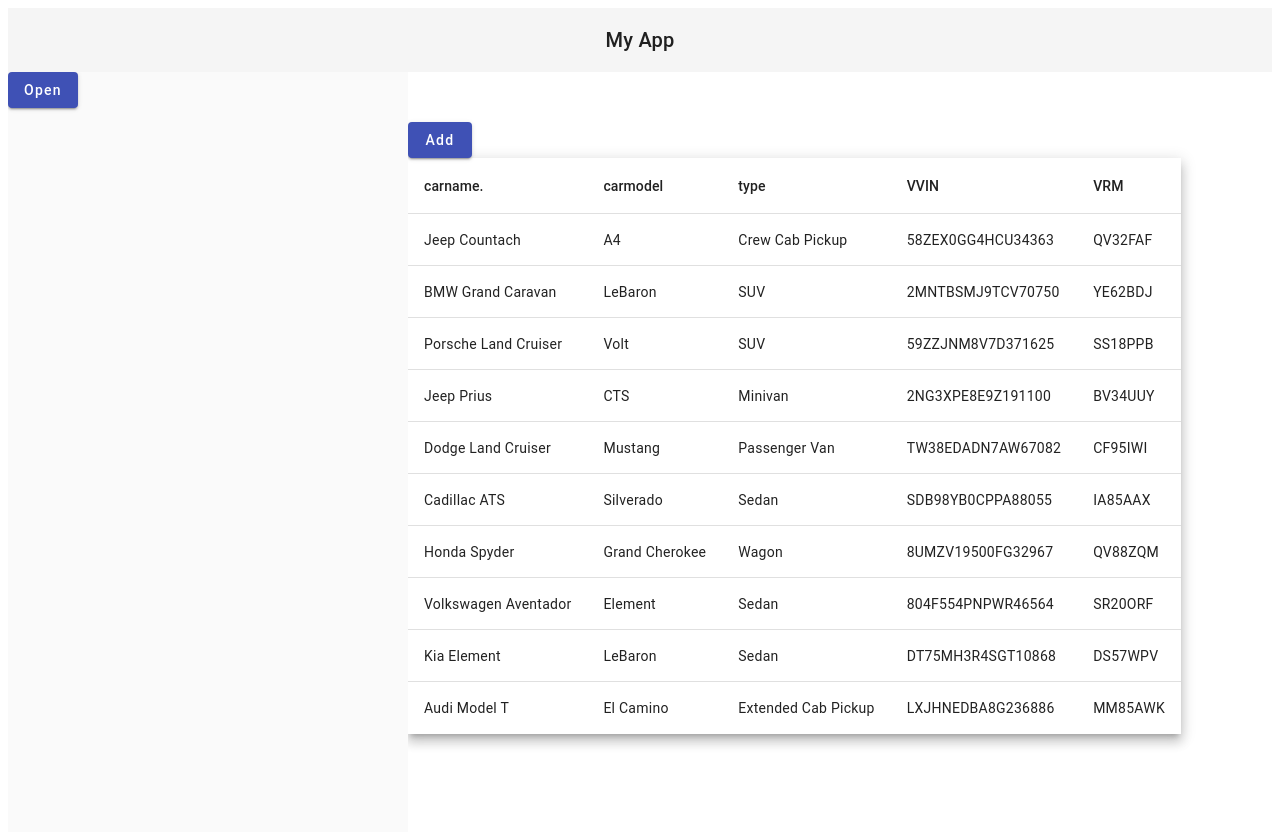
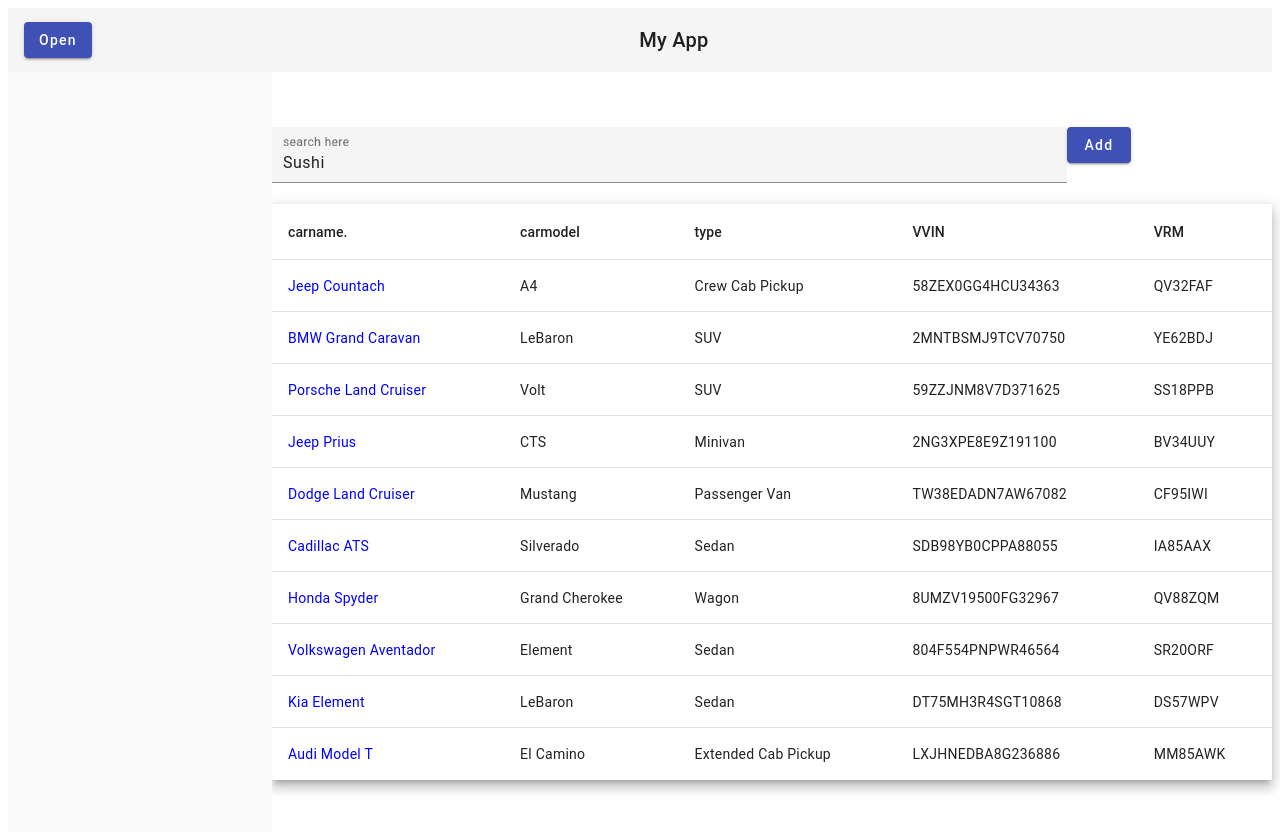
Before and after one commit to Tarunkumarchelumalla/angular-material-ex-2, an Angular app: page /child1 in a window 1280 px wide. Shown: the top 832 px of the page. Built offline with nearby package versions, Linux system fonts and the light colour scheme.

Commit message:
6 files modified

```diff
--- a/src/app/app.component.html
+++ b/src/app/app.component.html
@@ -1,4 +1,7 @@
 <mat-toolbar>
+  <button mat-raised-button color="primary" (click)="opened = !opened">
+    Open
+  </button>
   <div class="mat-tool">
     <span>My App</span>
   </div>
@@ -34,9 +37,6 @@
         >
       </mat-list>
     </mat-sidenav>
-    <button mat-raised-button color="primary" (click)="opened = !opened">
-      Open
-    </button>
   </mat-sidenav-container>
 
   <div class="div-outlet">
--- a/src/app/listview1/listview1.component.css
+++ b/src/app/listview1/listview1.component.css
@@ -1,4 +1,19 @@
-.top-container{
+.top-container {
   width: 100%;
   height: 100vh;
 }
+.ok {
+  width: 1000px;
+}
+.anchor {
+  color: blue;
+}
+.div-btn {
+  display: flex;
+  padding: 5px;
+  float: right;
+  width: 100%;
+}
+.search {
+  width: 80%;
+}
--- a/src/app/listview1/listview1.component.html
+++ b/src/app/listview1/listview1.component.html
@@ -1,9 +1,20 @@
 <div class="top-container">
   <div class="div-btn">
-    <button mat-raised-button color="primary" (click)="create()">Add</button>
+    <mat-form-field class="example-full-width search">
+      <mat-label>search here</mat-label>
+      <input class="search" matInput placeholder="Ex. Pizza" value="Sushi" />
+    </mat-form-field>
+    <button
+      class="div-btn2"
+      mat-raised-button
+      color="primary"
+      (click)="create()"
+    >
+      Add
+    </button>
   </div>
 
-  <table mat-table [dataSource]="cardata" class="mat-elevation-z8">
+  <table mat-table [dataSource]="cardata" class="mat-elevation-z8 ok">
     <!--- Note that these columns can be defined in any order.
           The actual rendered columns are set as a property on the row definition" -->
 
@@ -11,7 +22,7 @@
     <ng-container matColumnDef="carname">
       <th mat-header-cell *matHeaderCellDef>carname.</th>
       <td mat-cell *matCellDef="let element">
-        <a (click)="onclick(element)">{{ element.carname }}</a>
+        <a class="anchor" (click)="onclick(element)">{{ element.carname }}</a>
       </td>
     </ng-container>
 
--- a/src/app/listview2/listview2.component.ts
+++ b/src/app/listview2/listview2.component.ts
@@ -1,5 +1,5 @@
 import { Component, OnInit } from '@angular/core';
-import { FormControl, FormGroup } from '@angular/forms';
+import { FormControl, FormGroup, Validators } from '@angular/forms';
 import { ActivatedRoute } from '@angular/router';
 import { CarsdataService, car } from '../carsdata.service';
 import { Router } from '@angular/router';
@@ -14,11 +14,15 @@
   public id = '';
   CarsForm = new FormGroup({
     id: new FormControl(''),
-    carname: new FormControl(' '),
-    carmodel: new FormControl(' '),
-    type: new FormControl(' '),
-    vvin: new FormControl(' '),
-    vrm: new FormControl(' '),
+    carname: new FormControl('', [
+      Validators.required,
+      Validators.minLength(2),
+      Validators.maxLength(100),
+    ]),
+    carmodel: new FormControl('', [Validators.required,]),
+    type: new FormControl('', [Validators.required]),
+    vvin: new FormControl('', [Validators.required]),
+    vrm: new FormControl('', [Validators.required]),
   });
 
   constructor(
--- a/src/index.html
+++ b/src/index.html
@@ -1 +1,6 @@
+<link
+  href="https://fonts.googleapis.com/icon?family=Material+Icons"
+  rel="stylesheet"
+/>
+
 <my-app>loading</my-app>
```
Also changed, not shown: src/app/carsdata.service.ts (+7 -7 lines).
